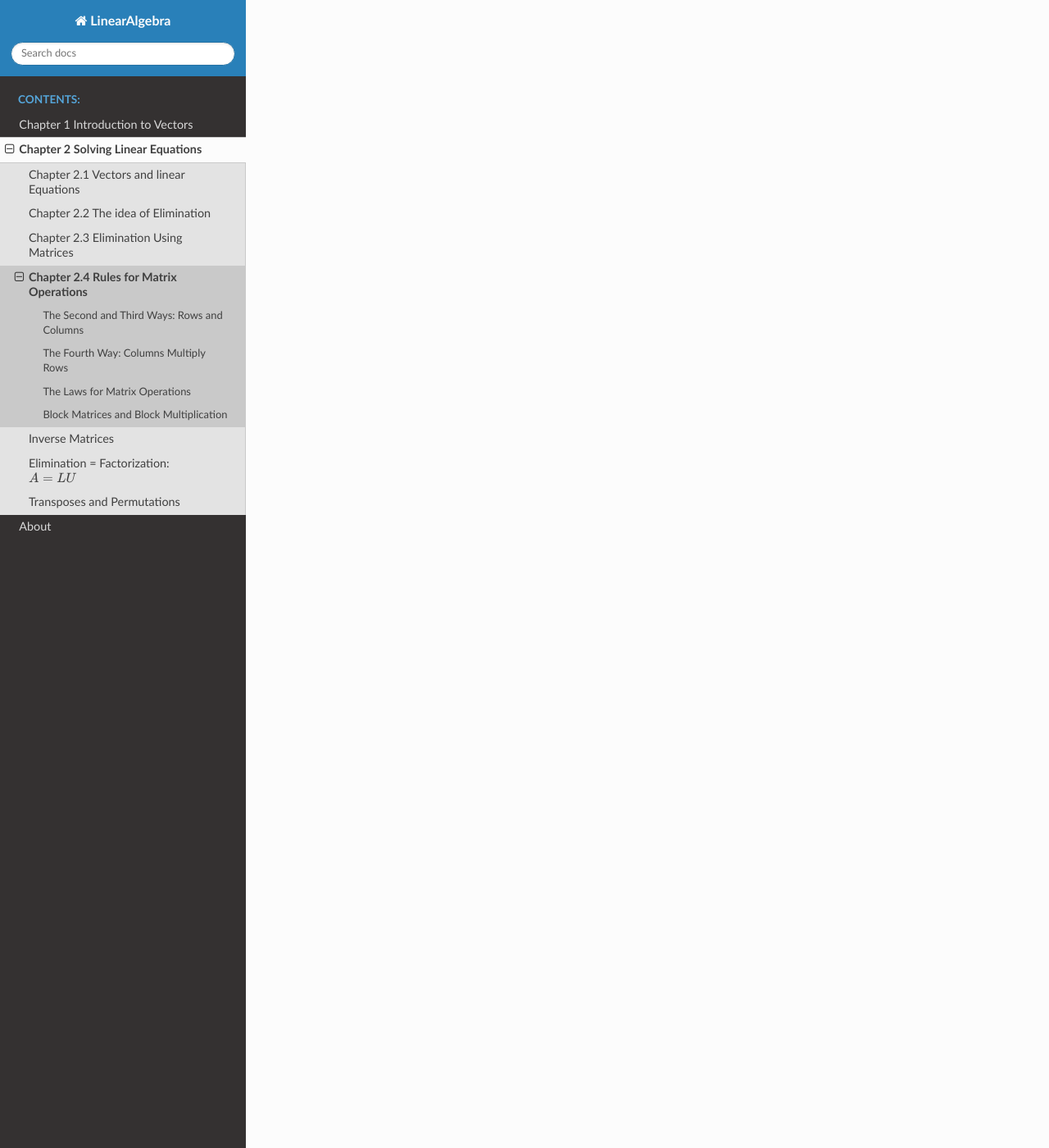
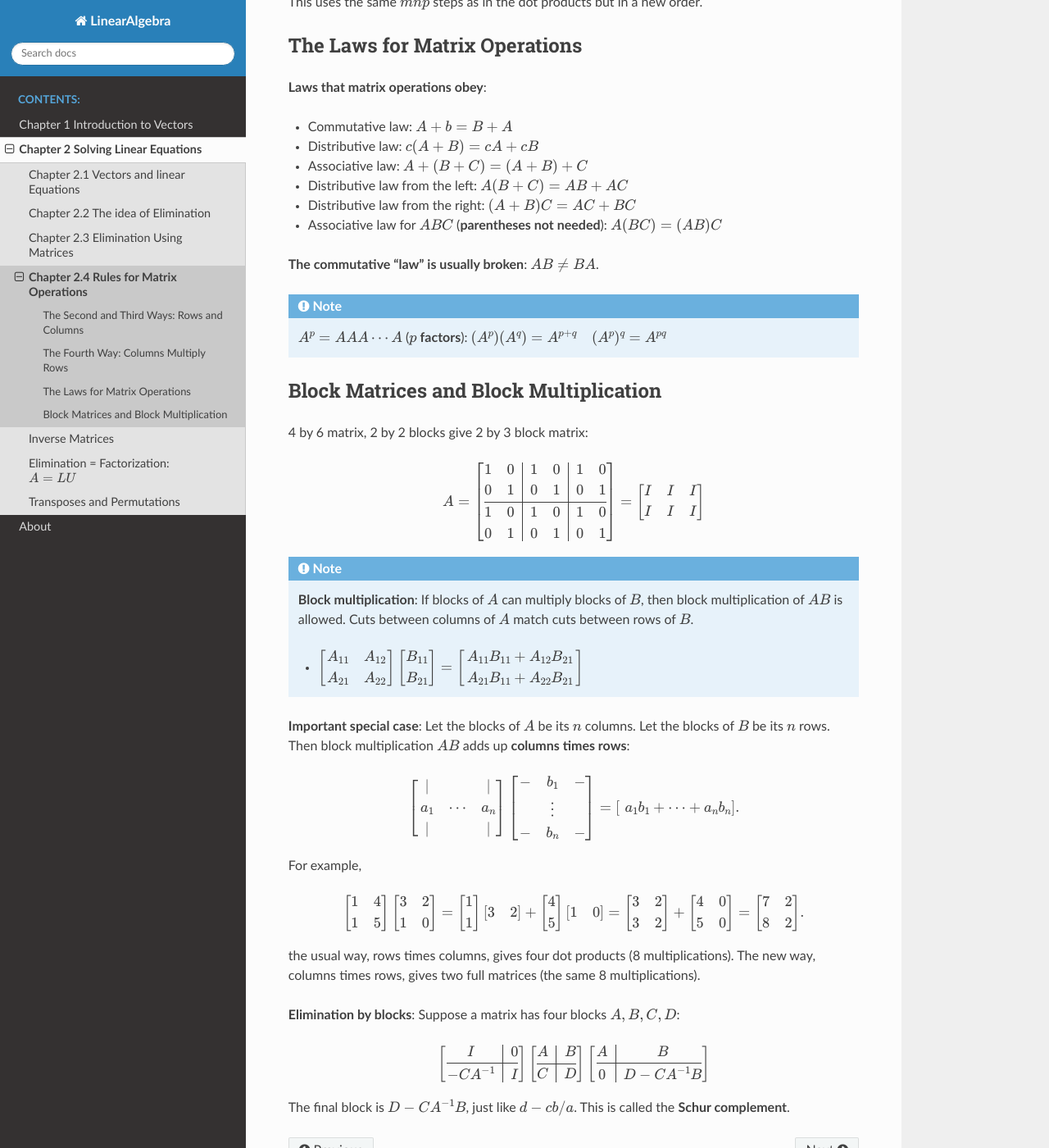
Before and after one commit to ZiniuYu/LinearAlgebra, a Sphinx documentation site: the page built from docs/source/chap2/chap2-4.rst, in a window 1280 px wide and 1400 px high, scrolled down 1823 px. Shown: the whole window at 82% size. Built offline with Sphinx 7.4.7 and the Read the Docs theme 2.0.0, drawn with Linux system fonts in a browser that asks for light colours; some of the changed text lies outside the part shown.

Commit message:
chap 2-4

```diff
--- a/docs/source/chap2/chap2-4.rst
+++ b/docs/source/chap2/chap2-4.rst
@@ -1,14 +1,174 @@
 Chapter 2.4 Rules for Matrix Operations
 =======================================
+
+**The entry in row** :math:`i` **and column** :math:`j` **is called** :math:`a_{ij}` **or** :math:`A(i,j)`.
+
+.. tip::
+
+    **To multiply** :math:`AB`: If :math:`A` has :math:`n` columns, :math:`B` must have :math:`n` rows.
+
+
+**Every column of** :math:`B` **is multiplied by** :math:`A`.
+
+.. note::
+
+    **Fundamental Law of Matrix Multiplication**: :math:`AB` times :math:`C` equals :math:`A` times :math:`BC`.
+
+The parentheses can move safely in :math:`(AB)C=A(BC)`.
+
+Suppose :math:`A` is :math:`m` by :math:`n` and :math:`B` is :math:`n` by :math:`p`.
+The product :math:`AB` is :math:`m` by :math:`p`.
+
+.. math::
+
+    (\bs{m} \times n)(n \times \bs{p}) = (\bs{m} \times \bs{p}).
+
+A row times a column is 1 by :math:`n` multiplies :math:`n` by 1.
+The result will by 1 by 1.
+That single number is the "dot product".
+
+.. note::
+
+    **1. The entry in row** :math:`i` **and column** :math:`j` **of** :math:`AB`
+    **is** (row :math:`i` of :math:`A`) :math:`\cd` (column :math:`j` of :math:`B`).
+
+If :math:`A` and :math:`B` are :math:`n` by :math:`n`, so is :math:`AB`.
+It contains :math:`n^2` dot products, row of :math:`A` times column of :math:`B`.
+Each dot product need :math:`n` multiplications, so **the computation of**
+:math:`AB` **uses** :math:`n^3` **separate multiplications**.
 
 The Second and Third Ways: Rows and Columns
 -------------------------------------------
 
+Each column of :math:`AB` is a combination of the columns of :math:`A`.
+
+**2. Matrix** :math:`\bs{A}` **times every column of** :math:`\bs{B}`:
+
+.. math::
+
+    A \bb \b_1 \cds \b_p \eb = \bb A\b_1 \cds A\b_p \eb.
+
+Every row of :math:`AB` is a combination of the rows of :math:`B`.
+
+**3. Every row of** :math:`\bs{A}` **times matrix** :math:`\bs{B}`:
+
+.. math::
+
+    \bb \bs{\mathrm{row}}\ i\ \bs{\mathrm{of}}\ A \eb
+    \bb 1&2&3 \\ 4&5&6 \\ 7&8&9 \eb =
+    \bb \bs{\mathrm{row}}\ i\ \bs{\mathrm{of}}\ AB \eb.
+
+:math:`AB = (m \times n)(n \times p) = (m \times p)`: :math:`mp` dot products with :math:`n` steps each.
+
 The Fourth Way: Columns Multiply Rows
 -------------------------------------
+
+**4. Multiply columns 1 to** :math:`\bs{n}` **of** :math:`\bs{A}`
+**times rows 1 to** :math:`\bs{n}` **of** :math:`\bs{B}`\ **. Add those matrices.**
+
+.. math::
+
+    \bb \bs{\mathrm{col\ 1}}&\bs{\mathrm{col\ 2}}&\bs{\mathrm{col\ 3}}\\
+    \cd&\cd&\cd \\ \cd&\cd&\cd \eb
+    \bb \bs{\mathrm{row\ 1}}&\cd&\cd \\ \bs{\mathrm{row\ 2}}&\cd&\cd \\
+    \bs{\mathrm{row\ 3}}&\cd&\cd \eb
+
+    = (\bs{\mathrm{col\ 1}})(\bs{\mathrm{row\ 1}})
+    + (\bs{\mathrm{col\ 2}})(\bs{\mathrm{row\ 2}})
+    + (\bs{\mathrm{col\ 3}})(\bs{\mathrm{row\ 3}}).
+
+For 2 by 2 matrices:
+
+.. math::
+
+    AB = \bb a&b\\c&d \eb \bb E&F\\G&H \eb = \bb aE+bG&aF+bH \\ cE+dG&cF+dH \eb
+
+.. note::
+
+    **Add columns of** :math:`A` **times rows of** :math:`B`:\
+    :math:`AB = \bb a\\c \eb \bb E&F \eb + \bb b\\d \eb \bb G&H \eb`
+
+This uses the same :math:`mnp` steps as in the dot products but in a new order.
 
 The Laws for Matrix Operations
 ------------------------------
 
+**Laws that matrix operations obey**:
+
+* Commutative law: :math:`A+b=B+A`
+* Distributive law: :math:`c(A+B) = cA+cB`
+* Associative law: :math:`A+(B+C) = (A+B)+C`
+* Distributive law from the left: :math:`A(B+C) = AB+AC`
+* Distributive law from the right: :math:`(A+B)C = AC + BC`
+* Associative law for :math:`ABC` (**parentheses not needed**): :math:`A(BC) = (AB)C`
+
+**The commutative "law" is usually broken**: :math:`AB \neq BA`.
+
+.. note::
+
+    :math:`A^p = AAA\cds A` (:math:`p` **factors**):
+    :math:`(A^p)(A^q) = A^{p+q} \quad (A^p)^q = A^{pq}`
+
 Block Matrices and Block Multiplication
 ---------------------------------------
+
+4 by 6 matrix, 2 by 2 blocks give 2 by 3 block matrix:
+
+.. math::
+
+    A =
+    \left[\begin{array}{cc|cc|cc}
+    1&0&1&0&1&0 \\ 0&1&0&1&0&1 \\ \hline
+    1&0&1&0&1&0 \\ 0&1&0&1&0&1
+    \end{array}\right]
+    = \bb I&I&I \\ I&I&I \eb
+
+
+.. note::
+
+    **Block multiplication**: If blocks of :math:`A` can multiply blocks of
+    :math:`B`, then block multiplication of :math:`AB` is allowed.
+    Cuts between columns of :math:`A` match cuts between rows of :math:`B`.
+
+    * :math:`\bb A_{11}&A_{12} \\ A_{21}&A_{22} \eb \bb B_{11}\\B_{21} \eb = \bb A_{11}B_{11}+A_{12}B_{21} \\ A_{21}B_{11}+A_{22}B_{21} \eb`
+
+**Important special case**: Let the blocks of :math:`A` be its :math:`n` columns.
+Let the blocks of :math:`B` be its :math:`n` rows.
+Then block multiplication :math:`AB` adds up **columns times rows**:
+
+.. math::
+
+    \bb |&&| \\ a_1&\cds &a_n \\ |&&| \eb
+    \bb - &b_1& - \\ & \vdots & \\ - &b_n& - \eb
+    = \bb a_1b_1 + \cds + a_nb_n \eb.
+
+For example,
+
+.. math::
+
+        \bb 1&4\\1&5 \eb\bb 3&2\\1&0 \eb
+        =\bb 1\\1 \eb\bb 3&2 \eb+\bb 4\\5 \eb\bb 1&0 \eb
+        =\bb 3&2\\3&2 \eb+\bb 4&0\\5&0 \eb=\bb 7&2\\8&2 \eb.
+
+the usual way, rows times columns, gives four dot products (8 multiplications).
+The new way, columns times rows, gives two full matrices (the same 8 multiplications).
+
+**Elimination by blocks**: Suppose a matrix has four blocks :math:`A, B, C, D`:
+
+.. math::
+
+    \left[\begin{array}{c|c}
+    I & 0 \\ \hline
+    -CA^{-1} & I
+    \end{array}\right]
+    \left[\begin{array}{c|c}
+    A & B \\ \hline
+    C & D
+    \end{array}\right]
+    \left[\begin{array}{c|c}
+    A & B \\ \hline
+    0 & D-CA^{-1}B
+    \end{array}\right]
+
+The final block is :math:`D-CA^{-1}B`, just like :math:`d-cb/a`.
+This is called the **Schur complement**.
```
Also changed, not shown: 5 other files.
